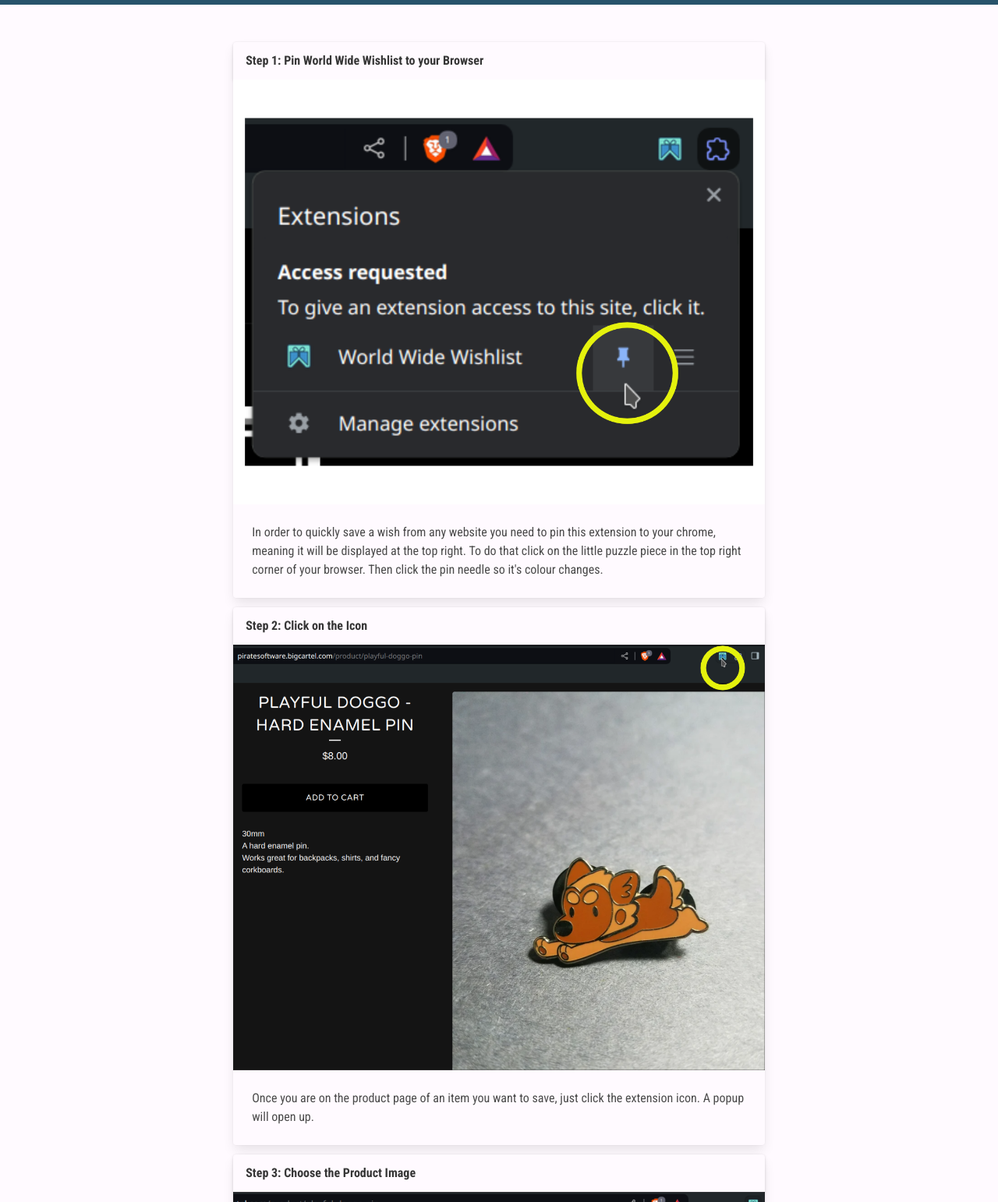
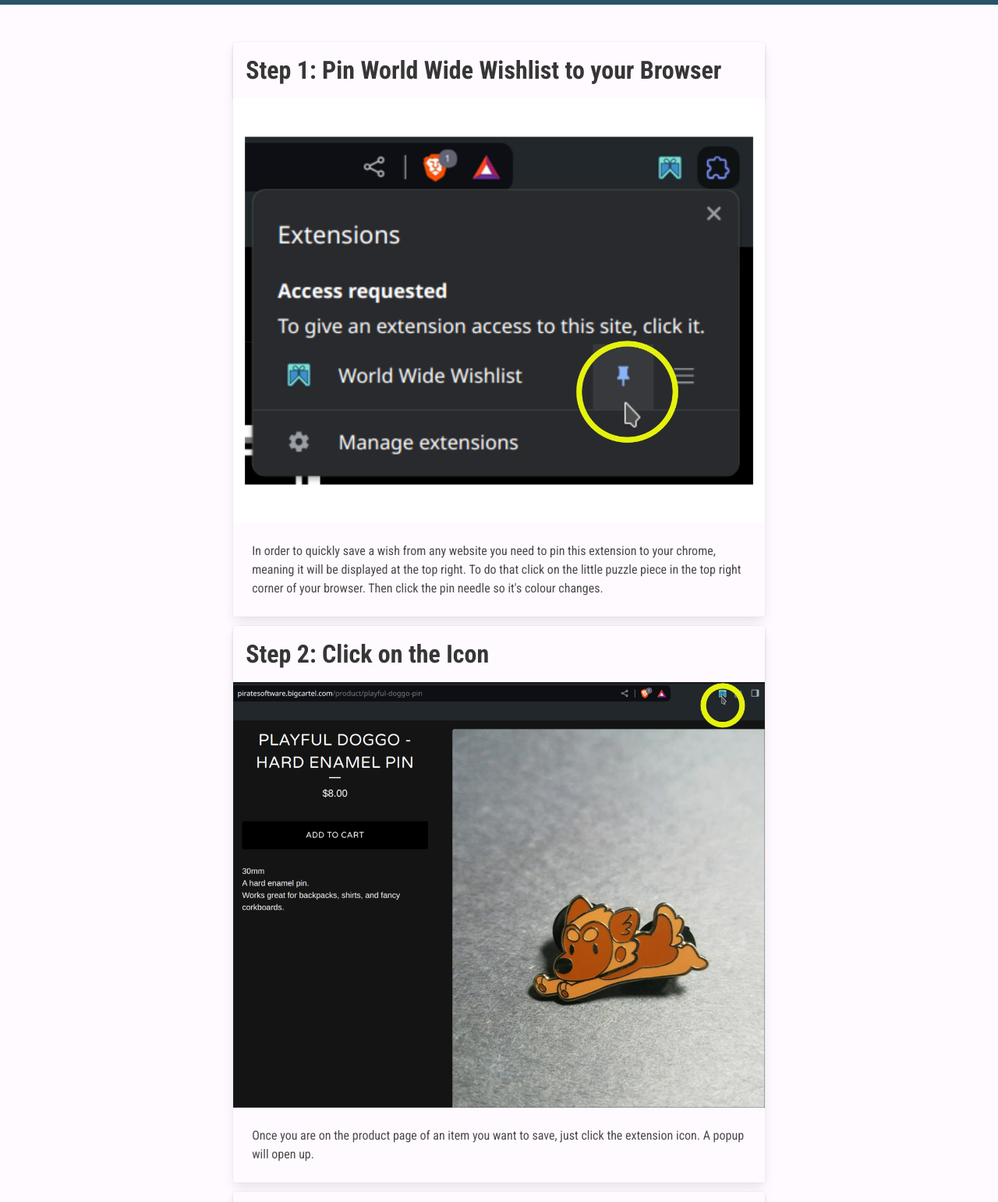
Before and after one commit to Concibar/world-wide-wishlist, a browser extension: page html/tutorial.html in a window 1280 px wide. Shown: the part 58-1600 px from the top of the page at 78% size. Drawn offline with Linux system fonts and the light colour scheme.

Commit message:
upped the size of the tutorial headers

```diff
--- a/html/tutorial.html
+++ b/html/tutorial.html
@@ -26,7 +26,7 @@
             <!-- Step 1: Pin the Icon to your Browser -->
             <div class="card mb-3">
               <header class="card-header">
-                <p class="card-header-title">Step 1: Pin World Wide Wishlist to your Browser</p>
+                <p class="card-header-title is-size-3">Step 1: Pin World Wide Wishlist to your Browser</p>
               </header>
               <div class="card-image">
                 <figure class="image is-5by4">
@@ -46,7 +46,7 @@
             <!-- Step 2: Click on the Icon -->
             <div class="card mb-3">
               <header class="card-header">
-                <p class="card-header-title">Step 2: Click on the Icon</p>
+                <p class="card-header-title is-size-3">Step 2: Click on the Icon</p>
               </header>
               <div class="card-image">
                 <figure class="image is-5by4">
@@ -64,7 +64,7 @@
             <!-- Step 3: Choose the Product Image -->
             <div class="card mb-3">
               <header class="card-header">
-                <p class="card-header-title">Step 3: Choose the Product Image</p>
+                <p class="card-header-title is-size-3">Step 3: Choose the Product Image</p>
               </header>
               <div class="card-image">
                 <figure class="image is-5by4">
@@ -83,7 +83,7 @@
             <!-- Step 4: Save your Wish -->
             <div class="card mb-3">
               <header class="card-header">
-                <p class="card-header-title">Step 4: Save your Wish</p>
+                <p class="card-header-title is-size-3">Step 4: Save your Wish</p>
               </header>
               <div class="card-image">
                 <figure class="image is-5by4">
@@ -104,7 +104,7 @@
             <!-- Step 5: Where are my Wishes saved? -->
             <div class="card mb-3">
               <header class="card-header">
-                <p class="card-header-title">Step 5: Where are my Wishes saved?</p>
+                <p class="card-header-title is-size-3">Step 5: Where are my Wishes saved?</p>
               </header>
               <div class="card-image">
                 <figure class="image is-5by4">
```
